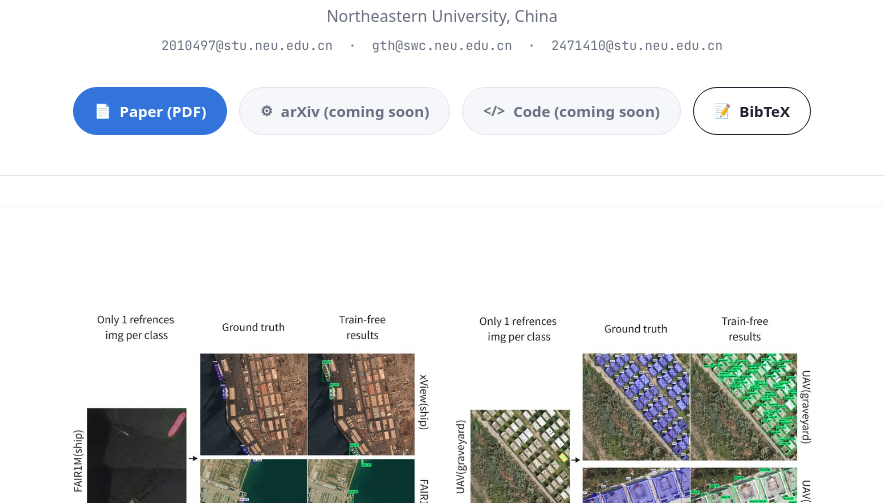
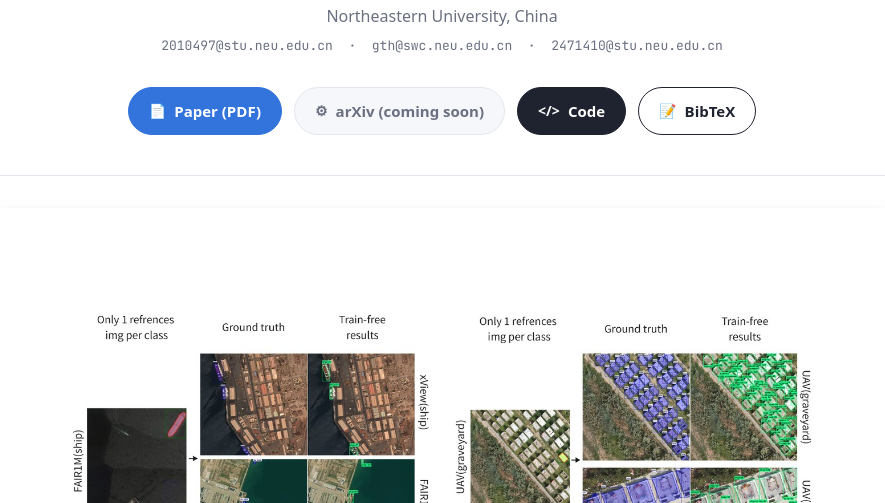
Before and after one commit to GzaIcebreak/zods-rs, a plain HTML site: page index.html in a window 1280 px wide. Shown: the part 297-800 px from the top of the page, without its empty margins (198-1083 px from the left). Drawn offline with Linux system fonts and the light colour scheme; a web font is replaced by a local one.

Commit message:
Link Code button to ZODS-RS-code repository

```diff
--- a/index.html
+++ b/index.html
@@ -46,8 +46,8 @@
         <a class="btn disabled" aria-disabled="true">
           <span class="ico">&#9881;</span> arXiv (coming soon)
         </a>
-        <a class="btn disabled" aria-disabled="true">
-          <span class="ico">&lt;/&gt;</span> Code (coming soon)
+        <a class="btn" href="https://github.com/GzaIcebreak/ZODS-RS-code" target="_blank" rel="noopener">
+          <span class="ico">&lt;/&gt;</span> Code
         </a>
         <a class="btn ghost" href="#bibtex">
           <span class="ico">&#128221;</span> BibTeX
```
